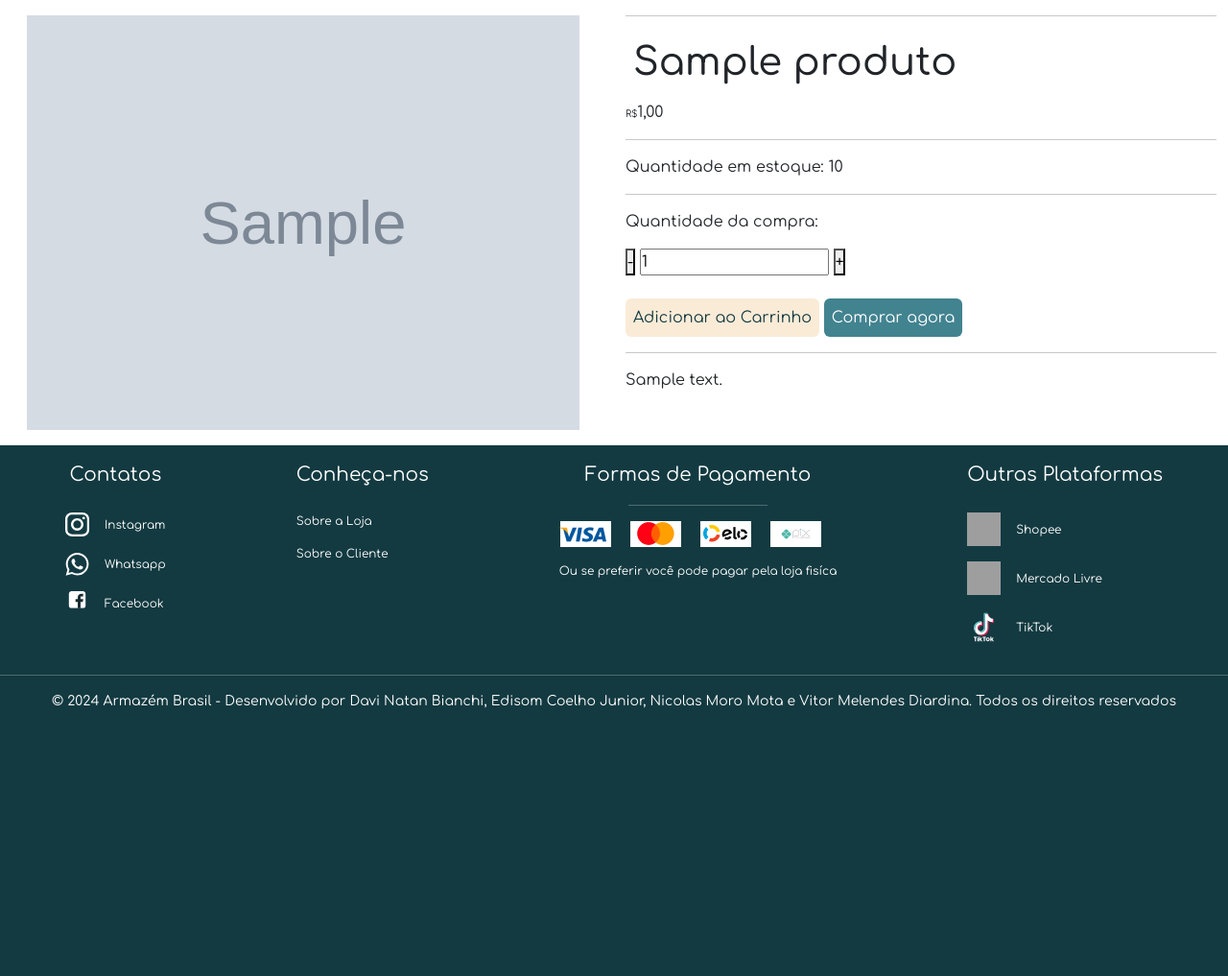
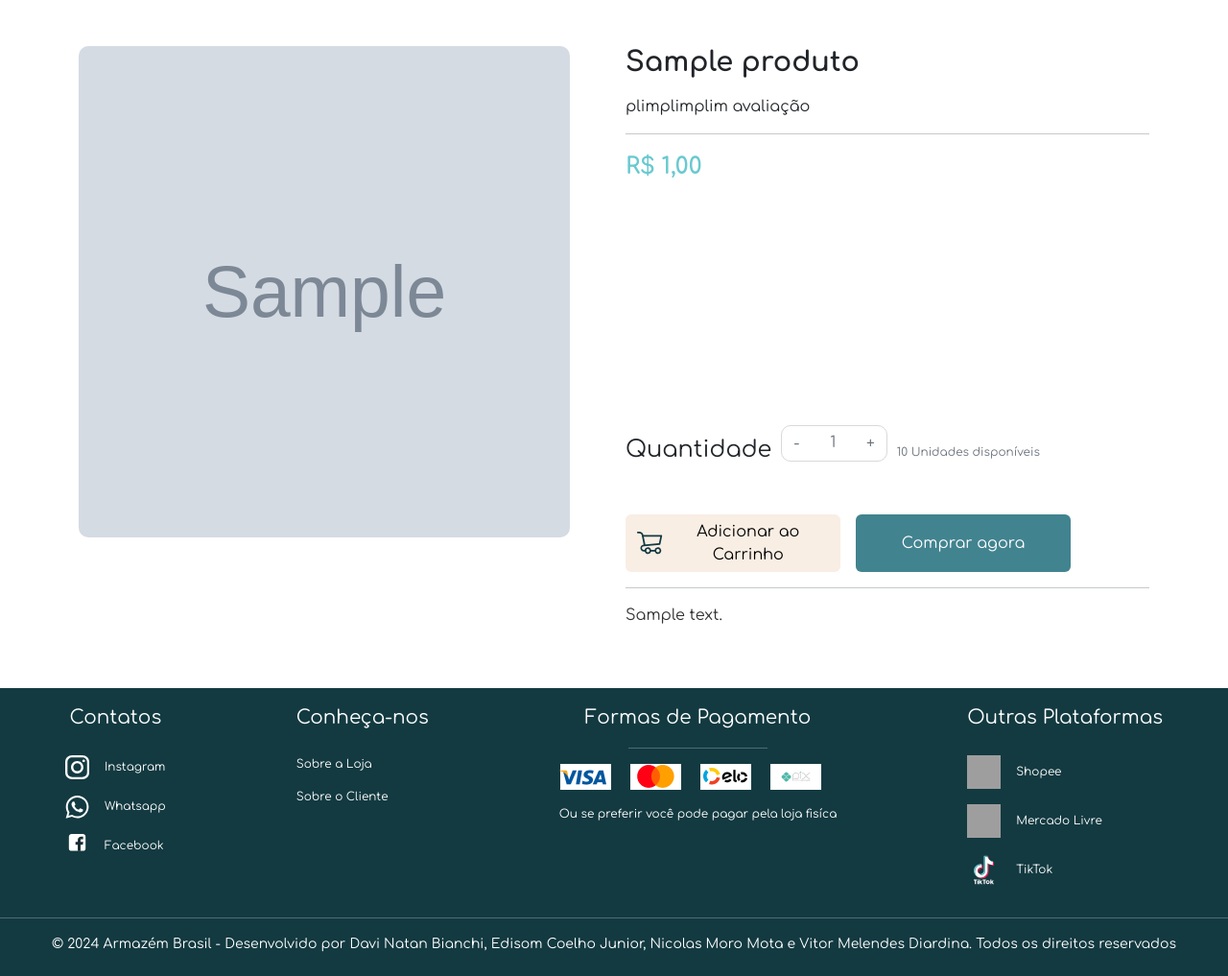
Before and after one commit to Bunnyeah/TCC, a PHP site: page /info_produto.php?id=1 in a window 1280 px wide. Shown: the part 171-1188 px from the top of the page at 96% size. Before the commit the page ends 910 px from the top, so only its background shows below. Run offline with PHP 8.4, Linux system fonts and the light colour scheme; tables that the repository leaves empty hold one stand-in row (values such as "Sample post"); grey boxes marked "Sample" are stand-in pictures; grey boxes are pictures that could not be loaded.

Commit message:
InfoProdutos

```diff
--- a/assets/css/info_produto.css
+++ b/assets/css/info_produto.css
@@ -1,65 +1,154 @@
-/* FONTS */
-@import url('https://fonts.googleapis.com/css2?family=Inter:wght@100..900&display=swap');
+/* Importação de Fonte */
 @import url('https://fonts.googleapis.com/css2?family=Comfortaa:wght@300..700&display=swap');
 
-* {margin: 0; padding: 0; box-sizing: border-box;}
-
-body {font-family: "Comfortaa", sans-serif; font-size: 1rem; margin: 0;}
-
-@import url('https://fonts.googleapis.com/css2?family=Red+Hat+Display:ital,wght@0,300..900;1,300..900&family=Roboto+Serif:ital,opsz,wght@0,8..144,100..900;1,8..144,100..900&display=swap');
-
-*{
+* {
+    margin: 0;
     padding: 0;
-    margin: 0;
     box-sizing: border-box;
-    font-family: "Comfortaa", sans-serif;
 }
 
-::-webkit-scrollbar {
-    display: none;
+body {
+    font-family: "Comfortaa", sans-serif !important;
 }
 
-
-/* Main - Conteúdo */
-#avaliacao{
+/* Conteiner da Imagem do Produto */
+.product-image-container {
+    width: 40vw;
+    aspect-ratio: 1; /* Mantém a imagem quadrada */
+    overflow: hidden;
+    border-radius: 10px;
     display: flex;
-    flex-direction: row;
+    align-items: center;
+    justify-content: center;
 }
 
-#rs{
-    font-size: 10px;
+.product-image {
+    width: 100%;
+    height: 100%;
+    object-fit: cover; /* Cobre o contêiner mantendo a proporção */
 }
 
-#div_img_prod{
-    padding: 2vh;
-    border: 1vh #AFAFAF;
-    border-radius: 5px;
+/* Título e Preço do Produto */
+.product-title {
+    font-size: 1.8rem;
+    font-weight: bold;
+    margin-bottom: 1rem;
 }
 
-#img_produto{
-    max-height: 90vh;
-    width: 45vw;
-    height: auto;
-}
-#coisa{
-    width:0;
-    height: 0;
-}
-#valor_produto{
-    display: block;
-    flex-direction: row;
+.product-price {
+    font-size: 1.5rem;
+    color: #69C9D0;
+    font-weight: bold;
+    margin-bottom: 0.5rem;
 }
 
-#btn{
-    color: #133A41;
-    background-color: antiquewhite;
-    border: 0vh;
-    padding: 1vh;
+/* Estoque e Descrição */
+.product-stock {
+    font-size: 1rem;
+    color: #6c757d;
+    margin-bottom: 1rem;
 }
 
-#btn1{
-    color: #FFFFFF;
-    background-color: #428390;
-    border: 0vh;
-    padding: 1vh;
+.product-description {
+    font-size: 1rem;
+    line-height: 1.5;
+    color: #333;
 }
+
+/* Quantidade do Produto */
+.quantity-container {
+    max-width: 150px;
+}
+.quantidade{
+    border: 1px solid #D9D9D9; /* Cor da borda */
+    border-radius: 10px;
+}
+
+.quantity {
+    width: 20px;
+    height: 100%;
+    text-align: center;
+    font-size: 1rem;
+    color: #6c757d; /* Cor do texto */
+    background-color: transparent; /* Sem preenchimento */
+    border: 0;
+}
+.quantity:focus {
+    outline: none;
+    box-shadow: none;
+}
+
+/* Botões de Ação */
+.action-buttons {
+    margin-top: 1rem;
+}
+
+.btn-primary {
+    background-color: #F9EEE4 !important;
+    border: none !important;
+    color: black !important;
+}
+
+.btn-success {
+    background-color: #428390 !important;
+    border: none !important;
+    color: white;
+}
+
+/* Responsividade */
+@media (max-width: 768px) {
+    .product-title {
+        font-size: 1.5rem;
+    }
+
+    .product-price {
+        font-size: 1.2rem;
+    }
+
+    .product-image-container {
+        max-width: 100%;
+        margin: 0 auto;
+    }
+
+    .action-buttons {
+        flex-direction: column;
+    }
+}
+
+#carrinho{
+    height:50%;
+    margin-right: 5px;
+}
+#botaocarrinho{
+    display: flex;
+}
+.buttoncoisa{
+    justify-content: center;
+    display: flex !important;
+    max-width: 17.5vw !important;
+    height: 7.5vh;
+    align-items: center;
+}
+.quantity-container{
+    margin-top: 27.5vh;
+    min-width: 40vw;
+}
+#estoque{
+    display: flex !important;
+    font-size: 0.75rem;
+    align-items: end !important;
+    text-align: end !important;
+}
+#textobaixo{
+    padding-top: 50px;
+    padding-left: 10px;
+}
+.btn-outline-secondary{
+    border: 0 !important;
+    margin: 0 !important;
+}
+#titlequantia{
+    font-size: 1.5rem;
+    padding-right: 10px;
+    padding-top: 30px;
+}
--- a/assets/css/style.css
+++ b/assets/css/style.css
@@ -50,7 +50,7 @@ body {
     box-shadow: 0 2px 5px rgba(0, 0, 0, 0.1);
     transition: transform 0.2s;
     width: 25%;
-    height: 50vh;
+    height: 12.5vh;
 }
 
 .categoria:hover {
--- a/info_produto.php
+++ b/info_produto.php
@@ -1,21 +1,16 @@
 <?php
-
-$corDeFundo = "burlywood";
-
 require_once "./connection/connection.php";
 
 // Obtém o ID do produto da URL
-$produtoId = $_GET['id'];
-// $produtoId = $_GET['id'] ?? null;
+$produtoId = $_GET['id'] ?? null;
 
 if ($produtoId) {
     // Prepara e executa a consulta para buscar o produto pelo ID
     $stmt = $conn->prepare("SELECT * FROM produto WHERE produto_ID = :id");
-    $stmt->bindValue(':id', $produtoId);
+    $stmt->bindValue(':id', $produtoId, PDO::PARAM_INT);
     $stmt->execute();
     $produto = $stmt->fetch(PDO::FETCH_OBJ); // Obtém o produto como objeto
 }
-
 ?>
 <!DOCTYPE html>
 <html lang="pt-br">
@@ -24,99 +19,74 @@ if ($produtoId) {
     <meta name="viewport" content="width=device-width, initial-scale=1.0">
     <link href="https://cdn.jsdelivr.net/npm/bootstrap@5.3.3/dist/css/bootstrap.min.css" rel="stylesheet">
     <link rel="stylesheet" href="./assets/css/info_produto.css">
-    <title>Informações dos Produtos</title>
+    <title>Informações do Produto</title>
 </head>
-<body>
 
     <?php include "header.php" ?>
 
-    <!-- CONTEUDO -->
-    <main>
-        <div class="container-fluid">
+    <!-- CONTEÚDO -->
+    <main class="container my-5">
+        <?php if ($produto): ?>
             <div class="row">
-                <div class="col-6">
-                    <div id="div_img_prod">
-                        <?php if ($produto): ?>
-                            <img id="img_produto" src="./assets/imgs/produtos/<?=$produto->imagem?>">
+                <!-- Coluna da Imagem do Produto -->
+                <div class="col-md-6">
+                    <div class="product-image-container">
+                        <img src="./assets/imgs/produtos/<?= $produto->imagem ?>" alt="<?= htmlspecialchars($produto->Nome_produto) ?>" class="product-image">
                     </div>
                 </div>
 
-                    <div class="col-6">
-                        <!-- Valor do Produto -->
+                <!-- Coluna de Informações do Produto -->
+                <div class="col-md-6">
+                    <!-- Nome e Preço do Produto -->
+                    <h1 class="product-title"><?= htmlspecialchars($produto->Nome_produto) ?></h1>
+                    plimplimplim avaliação
                     <hr>
-                        <h1 class="titulo p-2"><?= $produto->Nome_produto; ?></h1>
-                        <a id="rs">R$</a><?= number_format($produto->Preco_Und, 2, ',', '.'); ?>
-                        <hr>
-
-    <div id="resultado"></div>
-
-    <script>
-        // Gerar números aleatórios para cada estado
-        const estados = {};
-        for (let i = 1; i <= 27; i++) {
-            estados[i] = Math.floor(Math.random() * 27) + 1; // Números aleatórios de 1 a 100
-        }
-
-        // Função para exibir o valor correspondente ao estado selecionado
-        function mostrarValor() {
-            const estadoId = document.getElementById('estado').value;
-            const resultado = document.getElementById('resultado');
-
-            if (estadoId) {
-                const nomeEstado = document.getElementById('estado').options[document.getElementById('estado').selectedIndex].text;
-                resultado.textContent = `Valor para ${nomeEstado}: ${estados[estadoId]}`;
-            } else {
-                resultado.textContent = '';
-            }
-        }
-
-        // Adiciona o evento de mudança ao select
-        document.getElementById('estado').addEventListener('change', mostrarValor);
-    </script>
+                    <p class="product-price">R$ <?= number_format($produto->Preco_Und, 2, ',', '.') ?></p>
 
                     <!-- Quantidade em Estoque -->
-                        <p>Quantidade em estoque: <?= $produto->Qtd_stock; ?></p>
-                          <hr>
-
-                        <p>Quantidade da compra:</p>
-                        <div class="contador-container">
-    <button class="contador-button" id="sub" onclick="updateContador(-1)">-</button>
-    <input type="text" class="contador-input" id="contador" value="1" readonly>
-    <button class="contador-button" id="soma" onclick="updateContador(1)">+</button>
+                    <!-- Quantidade da Compra -->
+                    <div class="quantity-container d-flex align-items-center mb-4">
+                        <p id="titlequantia">Quantidade</p>
+                        <div class="quantidade">
+                            <button class="btn btn-outline-secondary" onclick="updateQuantity(-1)">-</button>
+                            <input type="text" id="quantity" value="1" readonly class="quantity mx-2">
+                            <button class="btn btn-outline-secondary" onclick="updateQuantity(1)">+</button>
+                        </div>
+                        <spam id="estoque" class="product-stock"><p id="textobaixo"><?= htmlspecialchars($produto->Qtd_stock) ?> Unidades disponíveis</p></spam>
                     </div>
 
-<script>
+                    <!-- Botões de Ação -->
+                    <div class="action-buttons d-flex gap-3">
+                        <button class="buttoncoisa btn btn-primary flex-fill" id="botaocarrinho">
+                        <img src="./assets/imgs/icons/carrinhopreto.svg" id="carrinho">Adicionar ao Carrinho
+                        </button>
+                        <a href="https://wa.me/5515996810765?text=Olá, estou interessado no produto <?= urlencode($produto->Nome_produto) ?>" class="buttoncoisa btn btn-success flex-fill" target="_blank">
+                            Comprar agora
+                        </a>
+                    </div>
 
-    function updateContador(contar) {
-        var contadorInput = document.getElementById('contador');
-        var ContadorTroca = parseInt(contadorInput.value);
-
-
-        if (ContadorTroca + contar >= 1) {
-            contadorInput.value = ContadorTroca + contar;
-        }
-    }
-</script>
-
-                        <!-- Botões de Ação -->
-                        <button id="btn" type="button" class="btn btn-primary mt-4">
-                            Adicionar ao Carrinho
-                        </button>
-                        <a href="https://wa.me/5515996810765?text=Olá, estou interessado no produto <?=$produto->Nome_produto?>"><button id="btn1" type="button" class="btn btn-primary mt-4">Comprar agora</button></a>
-
+                    <!-- Descrição do Produto -->
                     <hr>
-                        <!-- Descrição do Produto -->
-                        <p><?= $produto->Descricao; ?></p>
-                    </div>
+                    <p class="product-description mt-3"><?= nl2br(htmlspecialchars($produto->Descricao)) ?></p>
                 </div>
             </div>
         <?php else: ?>
-            <p>Nenhum produto encontrado.</p>
+            <p class="text-center">Nenhum produto encontrado.</p>
         <?php endif; ?>
     </main>
 
     <?php include "footer.php" ?>
 
     <script src="https://cdn.jsdelivr.net/npm/bootstrap@5.3.3/dist/js/bootstrap.bundle.min.js"></script>
+    <script>
+        function updateQuantity(amount) {
+            const quantityInput = document.getElementById('quantity');
+            const currentQuantity = parseInt(quantityInput.value);
+
+            if (currentQuantity + amount >= 1) {
+                quantityInput.value = currentQuantity + amount;
+            }
+        }
+    </script>
 </body>
 </html>
```
Also changed, not shown: assets/css/adm/produtos.css (+3 -4 lines), assets/imgs/icons/carrinhopreto.svg (added), assets/imgs/produtos/672be060ee4fa.jpeg (added), assets/imgs/produtos/672be08a532cb.jpeg (added), assets/imgs/produtos/672be4ea954c1.png (added), assets/imgs/produtos/67326449e2e58.jpg (added), uploads/5.jpeg. Lines whose indentation alone changed are shown as unchanged.
